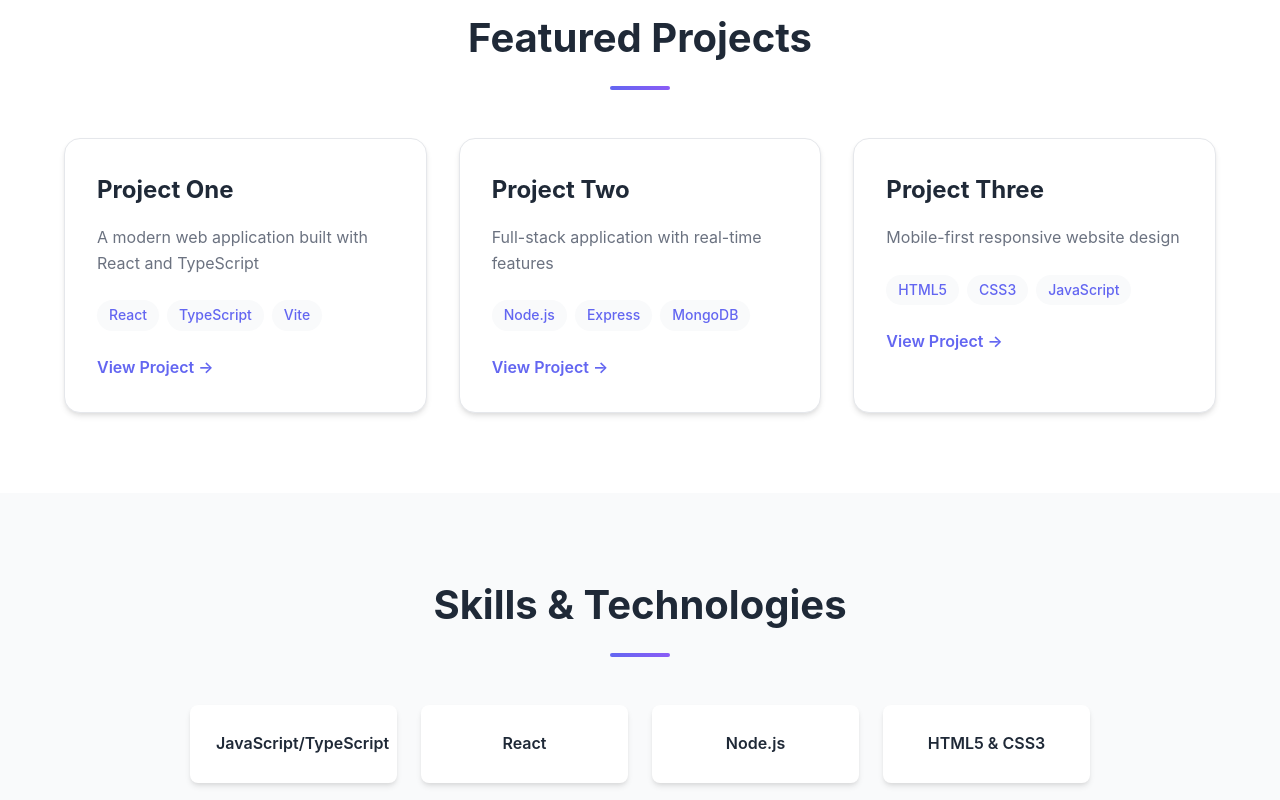
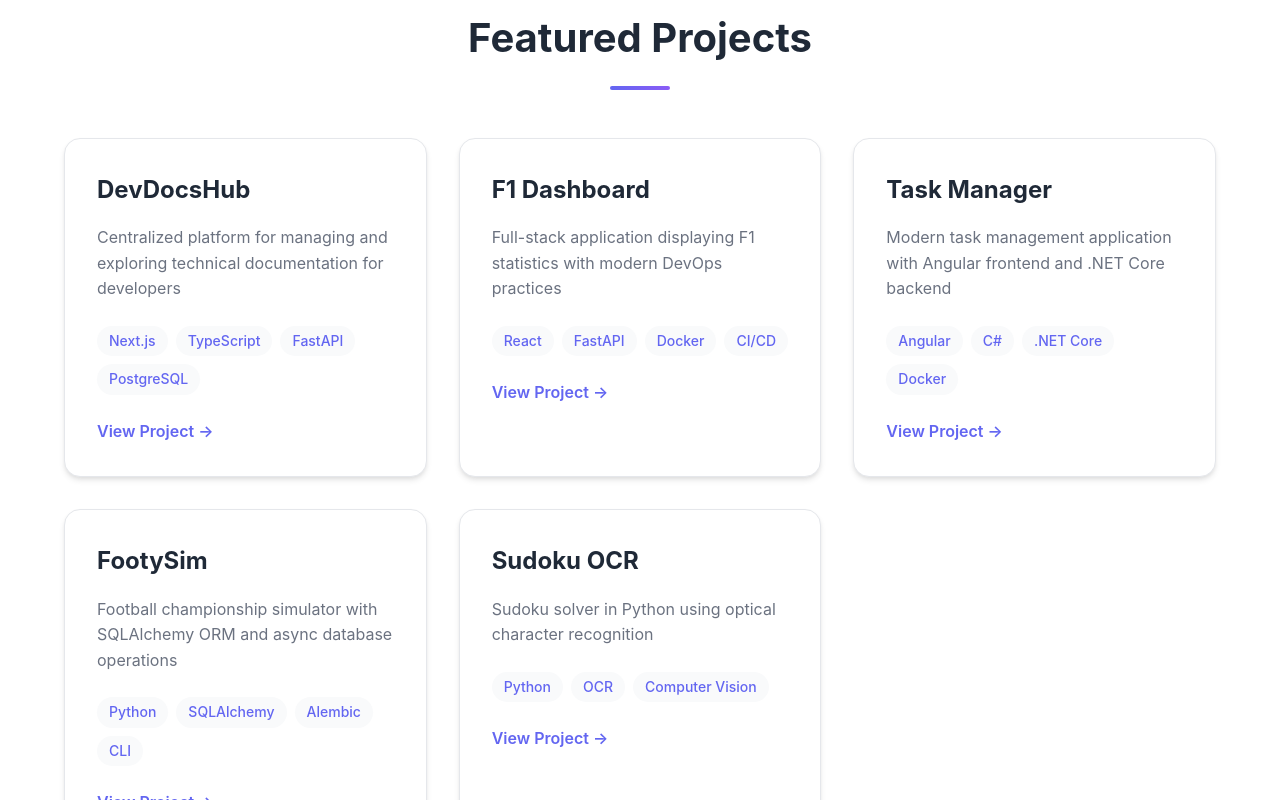
Before and after one commit to louisbertrand22/portfolio, a React (Vite) app: page / in a window 1280 px wide. Shown: the part 1160-1960 px from the top of the page. Built offline with nearby package versions, Linux system fonts and the light colour scheme.

Commit message:
Add real projects from GitHub profile to portfolio
Co-authored-by: louisbertrand22 <124389496+louisbertrand22@users.noreply.github.com>

```diff
--- a/src/App.tsx
+++ b/src/App.tsx
@@ -6,22 +6,34 @@ function App() {
 
   const projects = [
     {
-      title: 'Project One',
-      description: 'A modern web application built with React and TypeScript',
-      technologies: ['React', 'TypeScript', 'Vite'],
-      link: '#'
+      title: 'DevDocsHub',
+      description: 'Centralized platform for managing and exploring technical documentation for developers',
+      technologies: ['Next.js', 'TypeScript', 'FastAPI', 'PostgreSQL'],
+      link: 'https://github.com/louisbertrand22/devdocshub'
     },
     {
-      title: 'Project Two',
-      description: 'Full-stack application with real-time features',
-      technologies: ['Node.js', 'Express', 'MongoDB'],
-      link: '#'
+      title: 'F1 Dashboard',
+      description: 'Full-stack application displaying F1 statistics with modern DevOps practices',
+      technologies: ['React', 'FastAPI', 'Docker', 'CI/CD'],
+      link: 'https://github.com/louisbertrand22/stats-f1'
     },
     {
-      title: 'Project Three',
-      description: 'Mobile-first responsive website design',
-      technologies: ['HTML5', 'CSS3', 'JavaScript'],
-      link: '#'
+      title: 'Task Manager',
+      description: 'Modern task management application with Angular frontend and .NET Core backend',
+      technologies: ['Angular', 'C#', '.NET Core', 'Docker'],
+      link: 'https://github.com/louisbertrand22/Task-Managing'
+    },
+    {
+      title: 'FootySim',
+      description: 'Football championship simulator with SQLAlchemy ORM and async database operations',
+      technologies: ['Python', 'SQLAlchemy', 'Alembic', 'CLI'],
+      link: 'https://github.com/louisbertrand22/FootySim'
+    },
+    {
+      title: 'Sudoku OCR',
+      description: 'Sudoku solver in Python using optical character recognition',
+      technologies: ['Python', 'OCR', 'Computer Vision'],
+      link: 'https://github.com/louisbertrand22/sudoku-ocr'
     }
   ]
 
```
